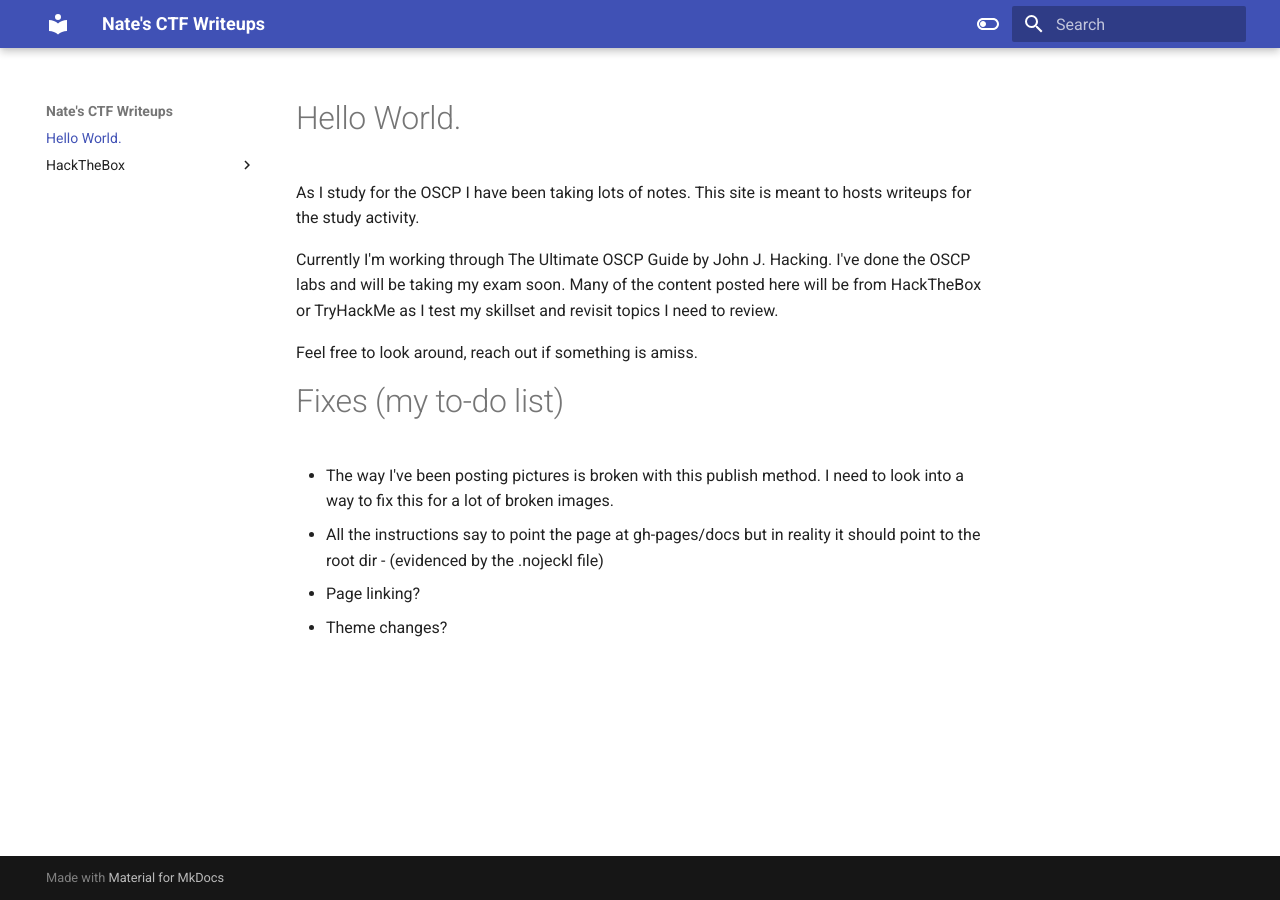
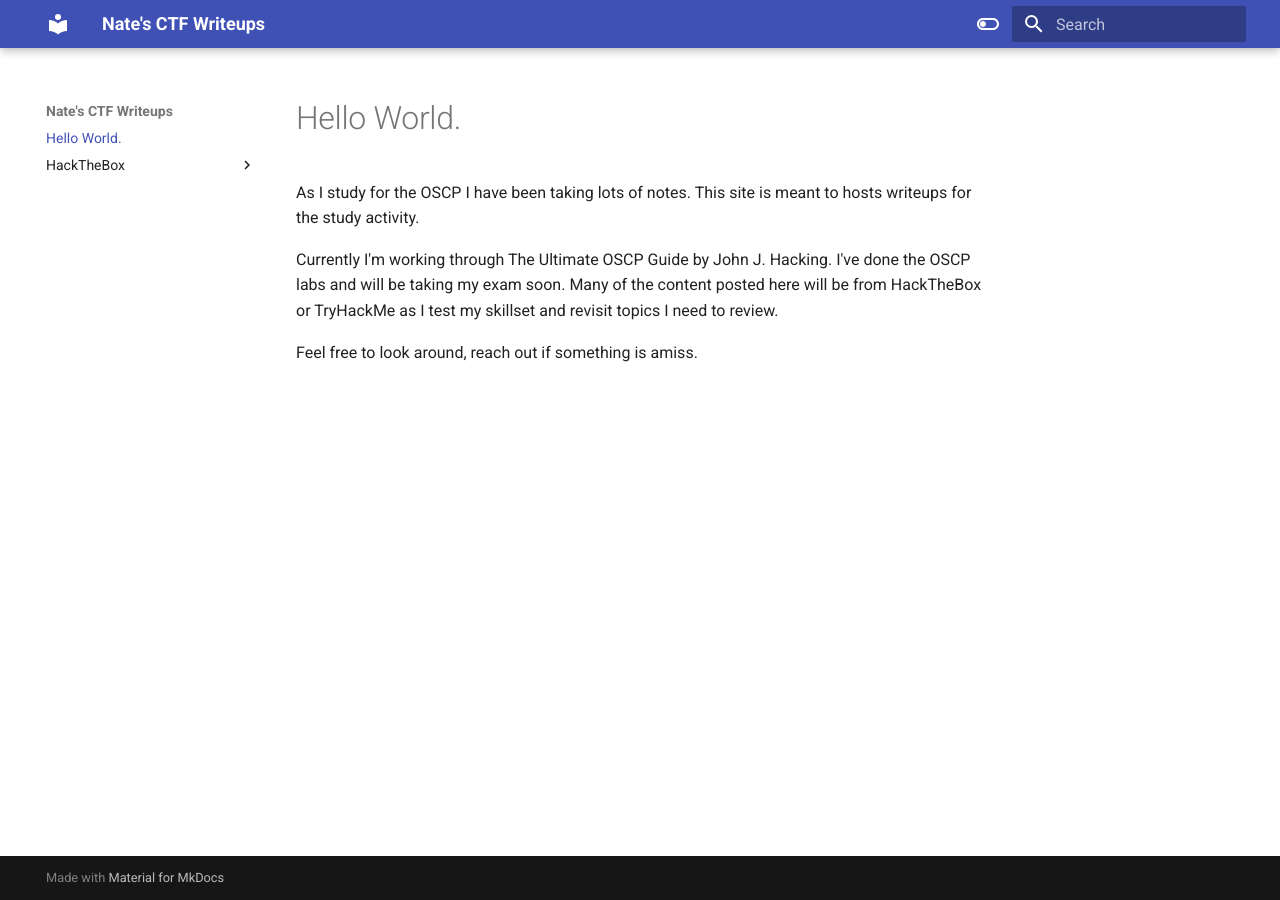
Before and after one commit to nlw93/ctfs, an MkDocs documentation site: the page built from docs/index.md, in a window 1280 px wide. Built offline with MkDocs 1.6.1 and Material for MkDocs 9.7.7, drawn with Linux system fonts in a browser that asks for light colours.

Commit message:
Cleaning up index

```diff
--- a/docs/index.md
+++ b/docs/index.md
@@ -4,10 +4,3 @@ As I study for the OSCP I have been taking lots of notes. This site is meant to
 Currently I'm working through The Ultimate OSCP Guide by John J. Hacking. I've done the OSCP labs and will be taking my exam soon. Many of the content posted here will be from HackTheBox or TryHackMe as I test my skillset and revisit topics I need to review.
 
 Feel free to look around, reach out if something is amiss.
-
-
-# Fixes (my to-do list)
-- The way I've been posting pictures is broken with this publish method. I need to look into a way to fix this for a lot of broken images.
-- All the instructions say to point the page at gh-pages/docs but in reality it should point to the root dir - (evidenced by the .nojeckl file)
-- Page linking?
-- Theme changes?
```
